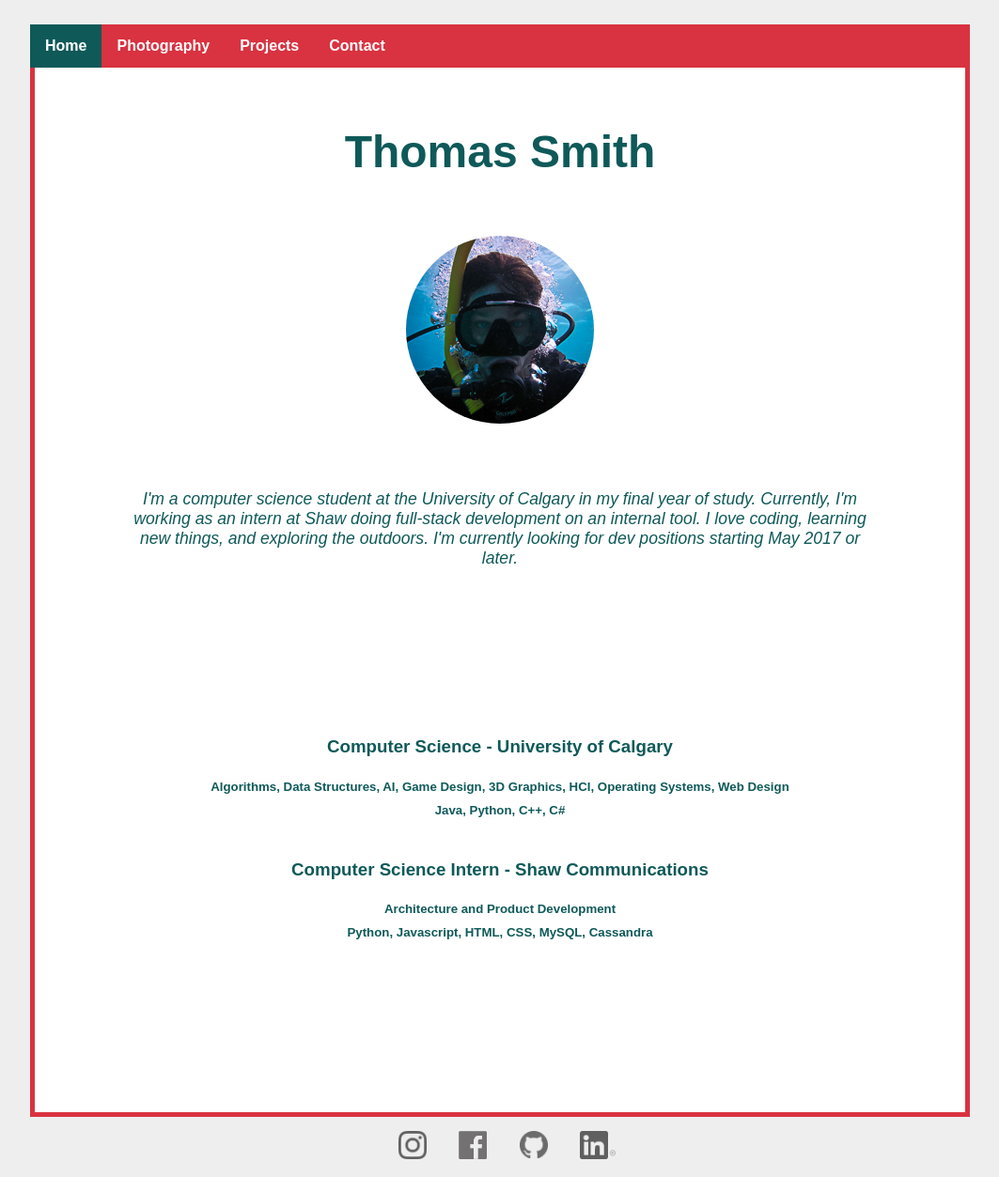
After one commit to TomJSmith/TomJSmith.github.io, a PHP site: page / in a window 1280 px wide. The commit adds this page. Shown: the whole page at 94% size, without its empty margins (108-1171 px from the left). Run offline with PHP 8.4, Linux system fonts and the light colour scheme.

Commit message:
renamed mainPage.php to index.php

```diff
--- a/contact.php
+++ b/contact.php
@@ -44,7 +44,7 @@ if ($_SERVER["REQUEST_METHOD"] == "POST") {
 <div class="mainFrame">
   <div class="menuBar">
   <ul>
-    <li><a class="menuItem" href="mainPage.php">Home</a></li>
+    <li><a class="menuItem" href="index.php">Home</a></li>
     <li><a class="menuItem" href="photography.php">Photography</a></li>
     <li><a class="menuItem" href="projects.php">Projects</a></li>
     <li><a class="menuItem activeMenuItem" href="contact.php">Contact</a></li>
--- /dev/null
+++ b/index.php
@@ -0,0 +1,58 @@
+<!DOCTYPE html>
+<html>
+<head>
+  <meta name="viewport" content="width=device-width, initial-scale=1.0"/>
+  <title>Thomas Smith - software dev</title>
+  <meta name="description" content="I'm a student at the University of Calgary in my final year of study. I love coding, learning new things, and exploring the outdoors with my camera. Currently open to new dev oportunities."/>
+  <link rel="stylesheet" href="css/mainPage.css">
+  <script src="https://ajax.googleapis.com/ajax/libs/jquery/1.12.4/jquery.min.js"></script>
+  <script src="js/menuItems.js"></script>
+  <script src="js/socialMedia.js"></script>
+</head>
+<body>
+<div class="mainFrame">
+  <div class="menuBar">
+    <ul>
+      <li><a class="menuItem activeMenuItem" href="index.php">Home</a></li>
+      <li><a class="menuItem" href="photography.php">Photography</a></li>
+      <li><a class="menuItem" href="projects.php">Projects</a></li>
+      <li><a class="menuItem" href="contact.php">Contact</a></li>
+    </ul>
+  </div>
+  <div class="contentFrame">
+    <div class="heading">
+      <h1>Thomas Smith</h1>
+    </div>
+    <div class="profileImage">
+      <img src="images\photos\scubaProfile.jpg" class="circleImage" height="200px" width="200px"/>
+    </div>
+    <div class="profile">
+      I'm a computer science student at the University of Calgary in my final
+      year of study. Currently, I'm working as an intern at Shaw doing full-stack
+      development on an internal tool. I love coding, learning new things,
+      and exploring the outdoors. I'm currently looking for dev
+      positions starting May 2017 or later.
+    </div>
+      <div class="resume">
+        <div class="resumeItem">
+          <h3>Computer Science - University of Calgary</h3>
+          <h5>Algorithms, Data Structures, AI, Game Design,
+           3D Graphics, HCI, Operating Systems, Web Design</h5>
+           <h5>Java, Python, C++, C#</h5>
+        </div>
+        <div class="resumeItem">
+            <h3>Computer Science Intern - Shaw Communications</h3>
+            <h5>Architecture and Product Development</h5>
+            <h5>Python, Javascript, HTML, CSS, MySQL, Cassandra</h5>
+        </div>
+      </div>
+  </div>
+</div>
+<div class="socialLinks">
+  <a href="https://www.instagram.com/thom_john/"><img src="images\icons\instagram.png" class="socialIcon" height="30px" width="30px"/></a>
+  <a href="https://www.facebook.com/profile.php?id=1081272861"><img src="images\icons\facebook-black.png" class="socialIcon" height="30px" width="30px"/></a>
+  <a href="https://github.com/TomJSmith"><img src="images\icons\github.png" class="socialIcon" height="30px" width="30px"/></a>
+  <a href="https://ca.linkedin.com/in/thomas-smith-39686289"><img src="images\icons\linkedin.png" class="socialIcon" height="30px" width="38px"/></a>
+</div>
+</body>
+</html>
--- a/photography.php
+++ b/photography.php
@@ -13,7 +13,7 @@
   <div class="mainFrame">
     <div class="menuBar">
       <ul>
-        <li><a class="menuItem" href="mainPage.php">Home</a></li>
+        <li><a class="menuItem" href="index.php">Home</a></li>
         <li><a class="menuItem activeMenuItem" href="photography.php">Photography</a></li>
         <li><a class="menuItem" href="projects.php">Projects</a></li>
         <li><a class="menuItem" href="contact.php">Contact</a></li>
--- a/projects.php
+++ b/projects.php
@@ -14,7 +14,7 @@
 <div class="mainFrame">
   <div class="menuBar">
     <ul>
-      <li><a class="menuItem" href="mainPage.php">Home</a></li>
+      <li><a class="menuItem" href="index.php">Home</a></li>
       <li><a class="menuItem" href="photography.php">Photography</a></li>
       <li><a class="menuItem activeMenuItem" href="projects.php">Projects</a></li>
       <li><a class="menuItem" href="contact.php">Contact</a></li>
--- a/thanks.html
+++ b/thanks.html
@@ -12,7 +12,7 @@
 <div class="mainFrame">
   <div class="menuBar">
     <ul>
-      <li><a class="menuItem" href="mainPage.php">Home</a></li>
+      <li><a class="menuItem" href="index.php">Home</a></li>
       <li><a class="menuItem" href="photography.php">Photography</a></li>
       <li><a class="menuItem" href="projects.php">Projects</a></li>
       <li><a class="menuItem" href="contact.php">Contact</a></li>
--- a/wip.html
+++ b/wip.html
@@ -12,7 +12,7 @@
 <div class="mainFrame">
   <div class="menuBar">
     <ul>
-      <li><a class="menuItem" href="mainPage.php">Home</a></li>
+      <li><a class="menuItem" href="index.php">Home</a></li>
       <li><a class="menuItem" href="photography.php">Photography</a></li>
       <li><a class="menuItem" href="projects.php">Projects</a></li>
       <li><a class="menuItem" href="contact.php">Contact</a></li>
```
